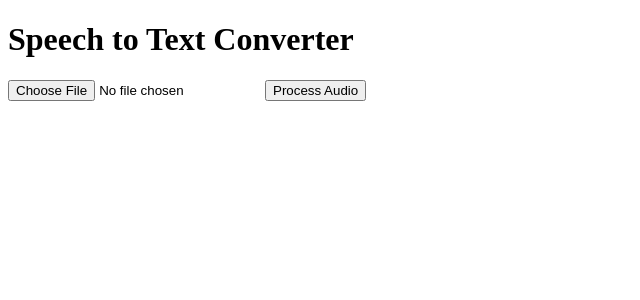
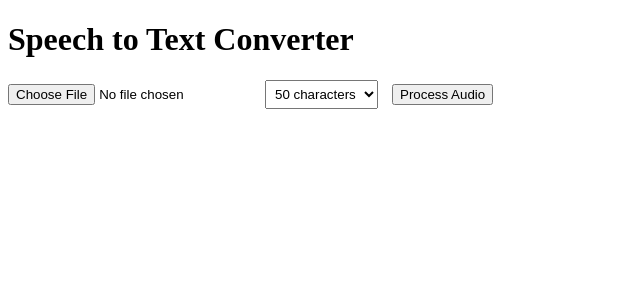
Before and after one commit to dangjlin/speech_to_text, a Flask app: page / in a window 1280 px wide. Shown: the top 300 px of the page, without its empty margins (0-640 px from the left). Run offline with Flask 3, Linux system fonts and the light colour scheme.

Commit message:
Add select option to choose from 40 to 70 characters for chunk line

```diff
--- a/templates/index.html
+++ b/templates/index.html
@@ -10,14 +10,29 @@
         color: blue;
       }
       #result {
-        white-space: pre-line; /* This preserves line breaks */
+        white-space: pre-line;
+      }
+      .controls {
+        margin: 20px 0;
+      }
+      select {
+        padding: 5px;
+        margin-right: 10px;
       }
     </style>
   </head>
   <body>
     <h1>Speech to Text Converter</h1>
-    <input type="file" id="audioFile" accept="audio/*" />
-    <button id="submitBtn" onclick="transcribe()">Process Audio</button>
+    <div class="controls">
+      <input type="file" id="audioFile" accept="audio/*" />
+      <select id="chunkSize">
+        <option value="40">40 characters</option>
+        <option value="50" selected>50 characters</option>
+        <option value="60">60 characters</option>
+        <option value="70">70 characters</option>
+      </select>
+      <button id="submitBtn" onclick="transcribe()">Process Audio</button>
+    </div>
     <div id="status"></div>
     <div id="result"></div>
 
@@ -36,8 +51,12 @@
 
       async function transcribe() {
         const fileInput = document.getElementById("audioFile");
+        const chunkSizeSelect = document.getElementById("chunkSize");
         const status = document.getElementById("status");
         const result = document.getElementById("result");
+
+        // Get the selected chunk size
+        const selectedChunkSize = parseInt(chunkSizeSelect.value);
 
         if (!fileInput.files[0]) {
           status.innerHTML = '<p class="error">Please select a file first</p>';
@@ -61,8 +80,8 @@
           }
 
           status.innerHTML = "";
-          // Split text into chunks of 50 characters
-          const chunks = splitTextIntoChunks(data.text, 50);
+          // Split text into chunks based on selected size
+          const chunks = splitTextIntoChunks(data.text, selectedChunkSize);
           const formattedText = chunks.join("\n");
           result.innerText = formattedText;
         } catch (error) {
```
